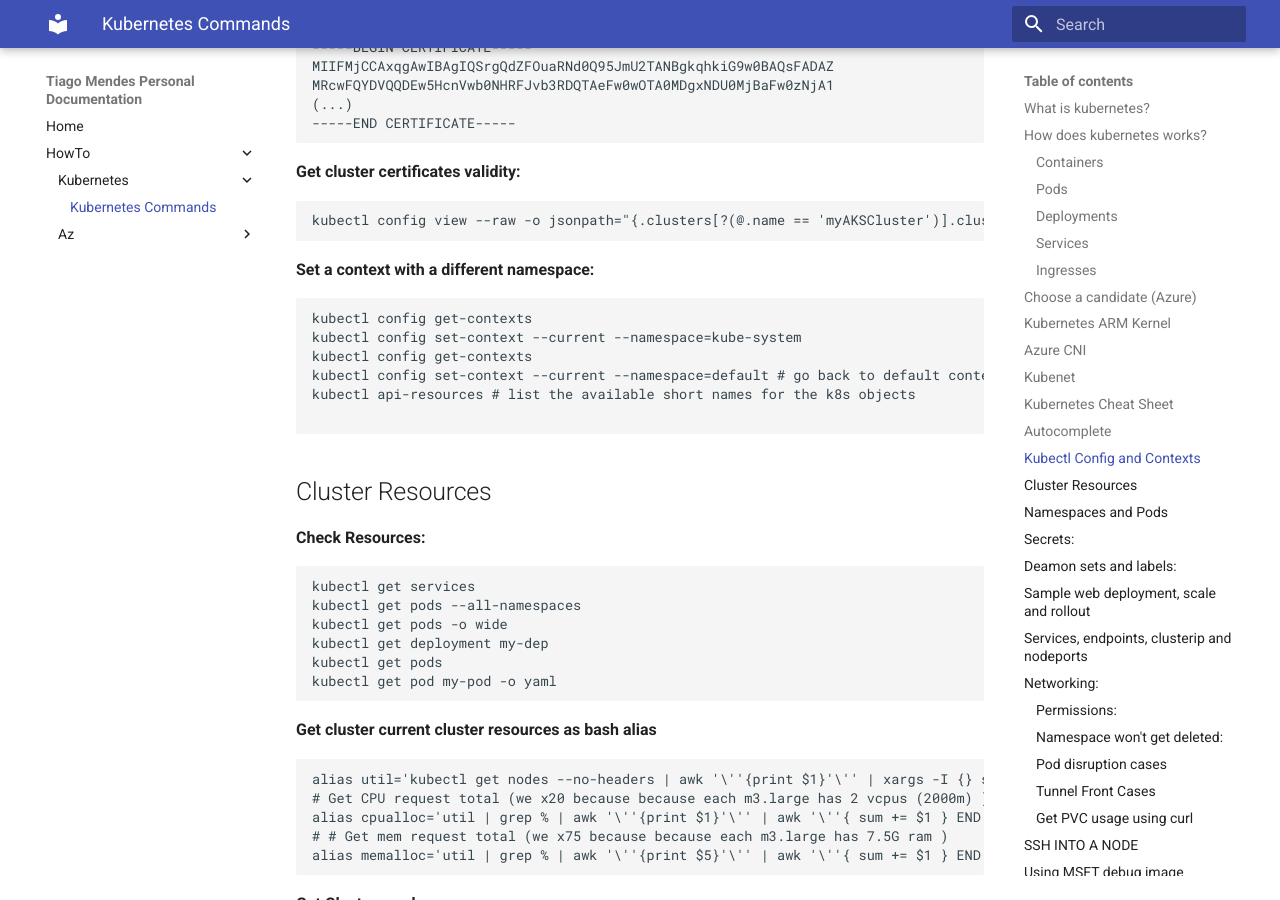
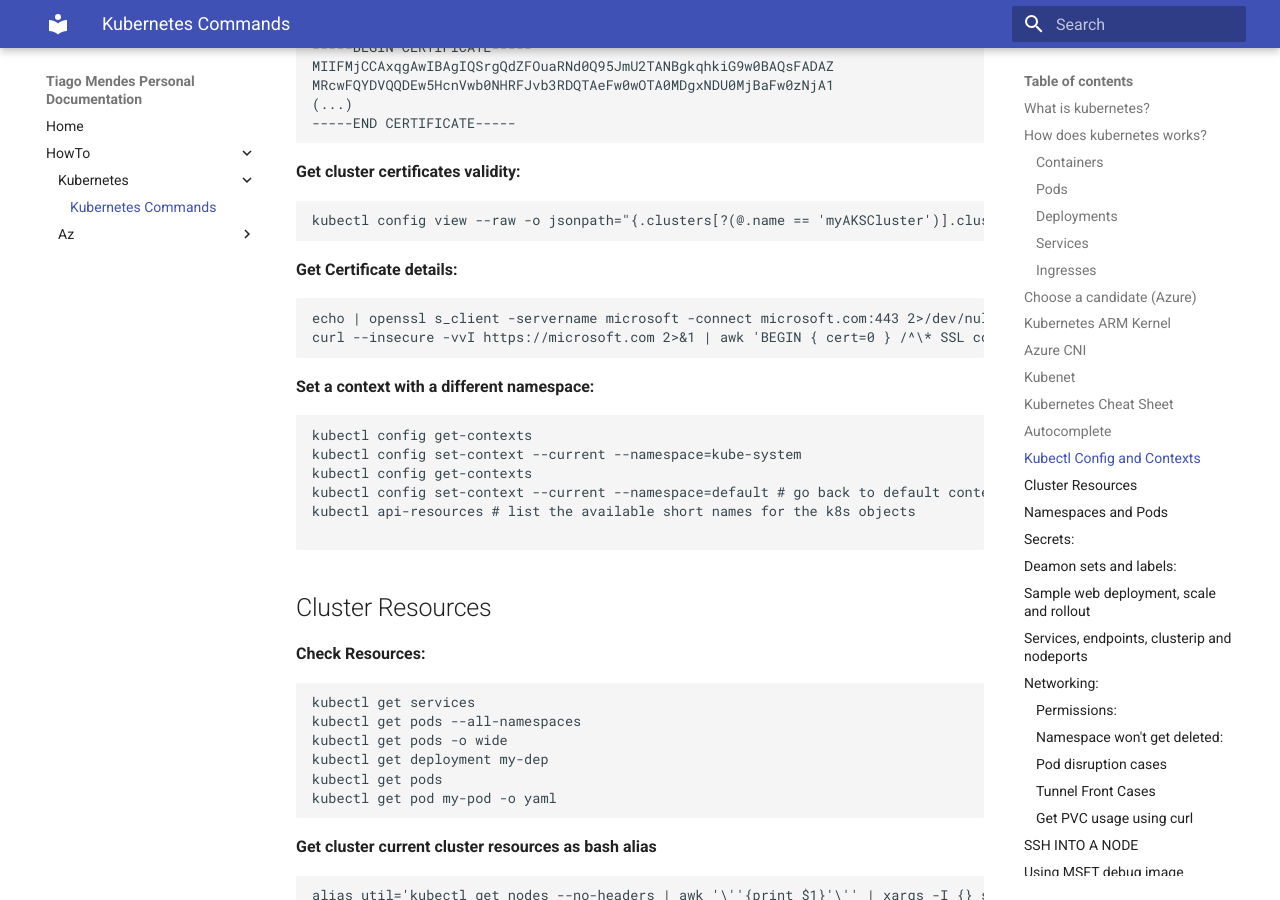
Before and after one commit to tmcmm/k8s-documentation, an MkDocs documentation site: the page built from docs/howto/kubernetes/kubernetes-help.md, in a window 1280 px wide and 900 px high, scrolled down 5698 px. Built offline with MkDocs 1.6.1 and Material for MkDocs 9.7.7, drawn with Linux system fonts in a browser that asks for light colours; some of the changed text lies outside the part shown.

Commit message:
Update kubernetes-help.md
certificate

````diff
--- a/docs/howto/kubernetes/kubernetes-help.md
+++ b/docs/howto/kubernetes/kubernetes-help.md
@@ -188,6 +188,11 @@ MRcwFQYDVQQDEw5HcnVwb0NHRFJvb3RDQTAeFw0wOTA0MDgxNDU0MjBaFw0zNjA1
 __Get cluster certificates validity:__
 ```
 kubectl config view --raw -o jsonpath="{.clusters[?(@.name == 'myAKSCluster')].cluster.certificate-authority-data}" | base64 -d | openssl x509 -text | grep -A2 Validity
+```
+__Get Certificate details:__
+```
+echo | openssl s_client -servername microsoft -connect microsoft.com:443 2>/dev/null | openssl x509 -text
+curl --insecure -vvI https://microsoft.com 2>&1 | awk 'BEGIN { cert=0 } /^\* SSL connection/ { cert=1 } /^\*/ { if (cert) print }'
 ```
 
 __Set a context with a different namespace:__
@@ -310,6 +315,10 @@ kubectl logs my-pod -c my-container                 # Get logs of specific conta
 kubectl logs -l name=myLabel -c my-container        # Get container logs of a pod label
 kubectl run nginx --image=nginx --restart=Never -n  # Execute pod in a specific namespace
 mynamespace
+```
+__Get pod logs inside the node:__
+```
+find /var/log/pods -type f -name "*.log" | xargs cat | sort | uniq --count --repeated
 ```
 
 __Docker get the size of the overlay mounts used:__
````
